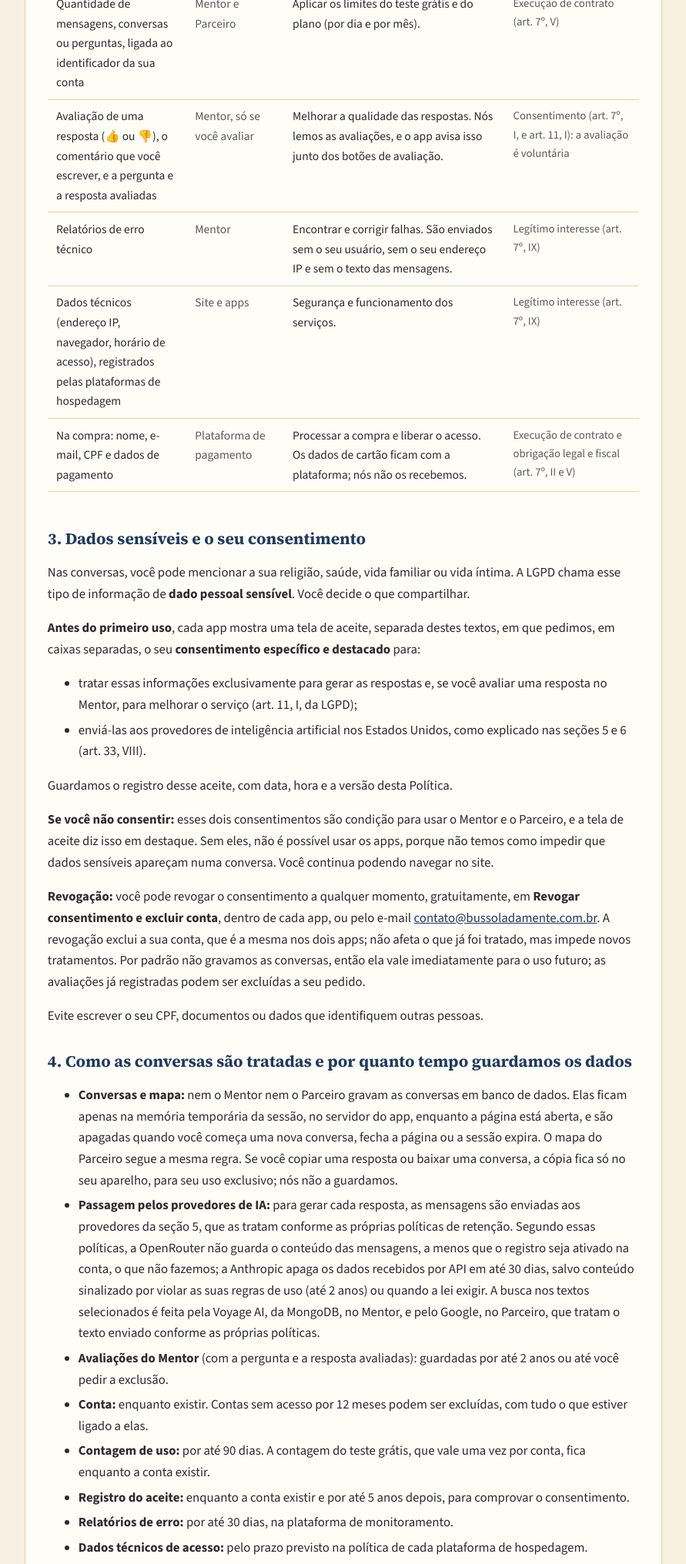
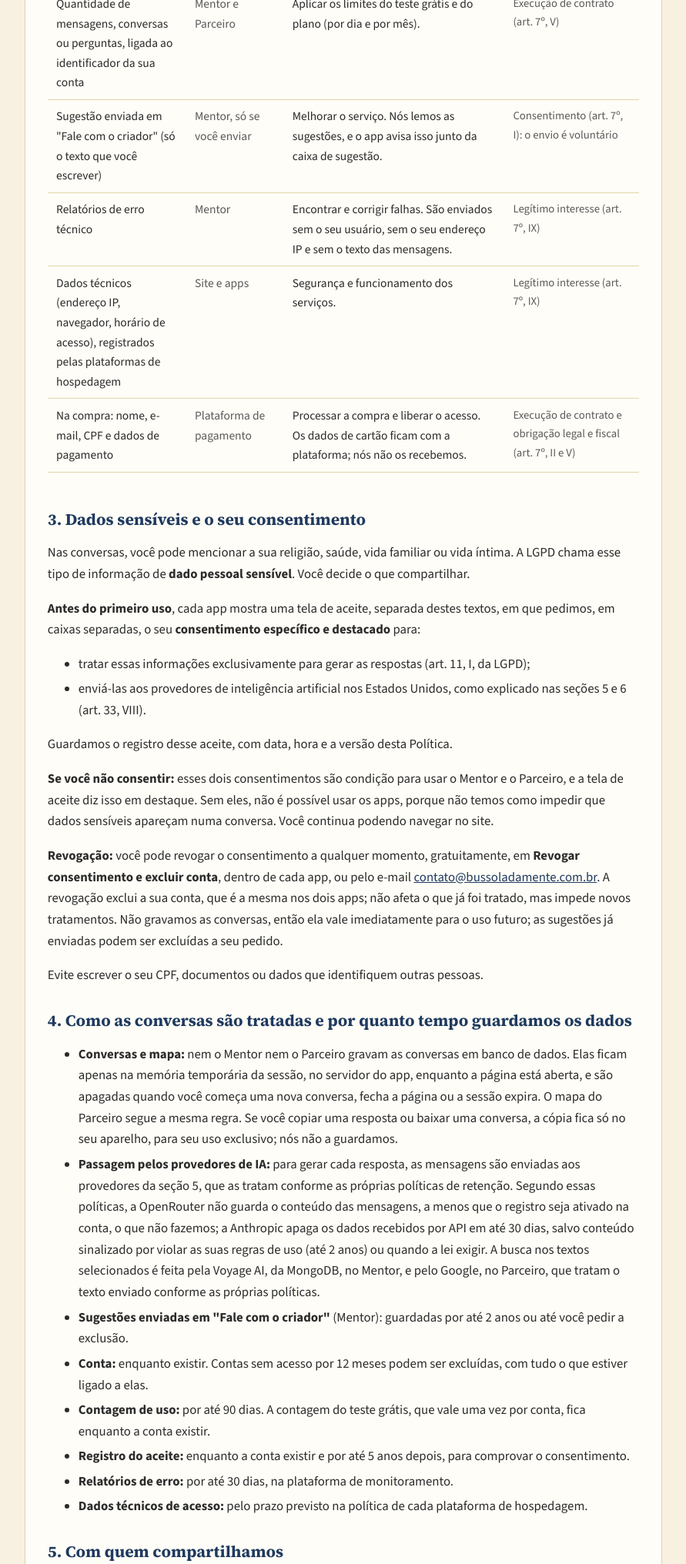
Before and after one commit to mois0770/bussoladamente, a plain HTML site: page privacidade.html in a window 1280 px wide. Shown: the part 1560-3592 px from the top of the page at 77% size, without its empty margins (194-1085 px from the left). Drawn offline with nearby package versions, Linux system fonts and the light colour scheme.

Commit message:
Termos e Política: sem avaliação; só a sugestão de "Fale com o criador" é guardada
Co-Authored-By: Claude Opus 5.5 <noreply@anthropic.com>

```diff
--- a/privacidade.html
+++ b/privacidade.html
@@ -94,7 +94,7 @@ thead th { background: var(--pergaminho-escuro); color: var(--azul); }
       <tr><td>Mensagens que você escreve e as respostas</td><td class="app" data-rotulo="Onde">Mentor e Parceiro</td><td data-rotulo="Para quê">Gerar cada resposta.</td><td class="base" data-rotulo="Base legal">Execução de contrato (art. 7º, V); quando houver dados sensíveis, o seu consentimento (art. 11, I)</td></tr>
       <tr><td>Resumo interno da conversa (o "mapa"), criado pela IA</td><td class="app" data-rotulo="Onde">Parceiro</td><td data-rotulo="Para quê">Manter o fio da conversa entre uma resposta e outra.</td><td class="base" data-rotulo="Base legal">As mesmas das mensagens</td></tr>
       <tr><td>Quantidade de mensagens, conversas ou perguntas, ligada ao identificador da sua conta</td><td class="app" data-rotulo="Onde">Mentor e Parceiro</td><td data-rotulo="Para quê">Aplicar os limites do teste grátis e do plano (por dia e por mês).</td><td class="base" data-rotulo="Base legal">Execução de contrato (art. 7º, V)</td></tr>
-      <tr><td>Avaliação de uma resposta (👍&nbsp;ou&nbsp;👎), o comentário que você escrever, e a pergunta e a resposta avaliadas</td><td class="app" data-rotulo="Onde">Mentor, só se você avaliar</td><td data-rotulo="Para quê">Melhorar a qualidade das respostas. Nós lemos as avaliações, e o app avisa isso junto dos botões de avaliação.</td><td class="base" data-rotulo="Base legal">Consentimento (art. 7º, I, e art. 11, I): a avaliação é voluntária</td></tr>
+      <tr><td>Sugestão enviada em "Fale com o criador" (só o texto que você escrever)</td><td class="app" data-rotulo="Onde">Mentor, só se você enviar</td><td data-rotulo="Para quê">Melhorar o serviço. Nós lemos as sugestões, e o app avisa isso junto da caixa de sugestão.</td><td class="base" data-rotulo="Base legal">Consentimento (art. 7º, I): o envio é voluntário</td></tr>
       <tr><td>Relatórios de erro técnico</td><td class="app" data-rotulo="Onde">Mentor</td><td data-rotulo="Para quê">Encontrar e corrigir falhas. São enviados sem o seu usuário, sem o seu endereço IP e sem o texto das mensagens.</td><td class="base" data-rotulo="Base legal">Legítimo interesse (art. 7º, IX)</td></tr>
       <tr><td>Dados técnicos (endereço IP, navegador, horário de acesso), registrados pelas plataformas de hospedagem</td><td class="app" data-rotulo="Onde">Site e apps</td><td data-rotulo="Para quê">Segurança e funcionamento dos serviços.</td><td class="base" data-rotulo="Base legal">Legítimo interesse (art. 7º, IX)</td></tr>
       <tr><td>Na compra: nome, e-mail, CPF e dados de pagamento</td><td class="app" data-rotulo="Onde">Plataforma de pagamento</td><td data-rotulo="Para quê">Processar a compra e liberar o acesso. Os dados de cartão ficam com a plataforma; nós não os recebemos.</td><td class="base" data-rotulo="Base legal">Execução de contrato e obrigação legal e fiscal (art. 7º, II e V)</td></tr>
@@ -106,19 +106,19 @@ thead th { background: var(--pergaminho-escuro); color: var(--azul); }
   <p>Nas conversas, você pode mencionar a sua religião, saúde, vida familiar ou vida íntima. A LGPD chama esse tipo de informação de <strong>dado pessoal sensível</strong>. Você decide o que compartilhar.</p>
   <p><strong>Antes do primeiro uso</strong>, cada app mostra uma tela de aceite, separada destes textos, em que pedimos, em caixas separadas, o seu <strong>consentimento específico e destacado</strong> para:</p>
   <ul>
-    <li>tratar essas informações exclusivamente para gerar as respostas e, se você avaliar uma resposta no Mentor, para melhorar o serviço (art. 11, I, da LGPD);</li>
+    <li>tratar essas informações exclusivamente para gerar as respostas (art. 11, I, da LGPD);</li>
     <li>enviá-las aos provedores de inteligência artificial nos Estados Unidos, como explicado nas seções 5 e 6 (art. 33, VIII).</li>
   </ul>
   <p>Guardamos o registro desse aceite, com data, hora e a versão desta Política.</p>
   <p><strong>Se você não consentir:</strong> esses dois consentimentos são condição para usar o Mentor e o Parceiro, e a tela de aceite diz isso em destaque. Sem eles, não é possível usar os apps, porque não temos como impedir que dados sensíveis apareçam numa conversa. Você continua podendo navegar no site.</p>
-  <p><strong>Revogação:</strong> você pode revogar o consentimento a qualquer momento, gratuitamente, em <strong>Revogar consentimento e excluir conta</strong>, dentro de cada app, ou pelo e-mail <a href="mailto:contato@bussoladamente.com.br">contato@bussoladamente.com.br</a>. A revogação exclui a sua conta, que é a mesma nos dois apps; não afeta o que já foi tratado, mas impede novos tratamentos. Por padrão não gravamos as conversas, então ela vale imediatamente para o uso futuro; as avaliações já registradas podem ser excluídas a seu pedido.</p>
+  <p><strong>Revogação:</strong> você pode revogar o consentimento a qualquer momento, gratuitamente, em <strong>Revogar consentimento e excluir conta</strong>, dentro de cada app, ou pelo e-mail <a href="mailto:contato@bussoladamente.com.br">contato@bussoladamente.com.br</a>. A revogação exclui a sua conta, que é a mesma nos dois apps; não afeta o que já foi tratado, mas impede novos tratamentos. Não gravamos as conversas, então ela vale imediatamente para o uso futuro; as sugestões já enviadas podem ser excluídas a seu pedido.</p>
   <p>Evite escrever o seu CPF, documentos ou dados que identifiquem outras pessoas.</p>
 
   <h2>4. Como as conversas são tratadas e por quanto tempo guardamos os dados</h2>
   <ul>
     <li><strong>Conversas e mapa:</strong> nem o Mentor nem o Parceiro gravam as conversas em banco de dados. Elas ficam apenas na memória temporária da sessão, no servidor do app, enquanto a página está aberta, e são apagadas quando você começa uma nova conversa, fecha a página ou a sessão expira. O mapa do Parceiro segue a mesma regra. Se você copiar uma resposta ou baixar uma conversa, a cópia fica só no seu aparelho, para seu uso exclusivo; nós não a guardamos.</li>
     <li><strong>Passagem pelos provedores de IA:</strong> para gerar cada resposta, as mensagens são enviadas aos provedores da seção 5, que as tratam conforme as próprias políticas de retenção. Segundo essas políticas, a OpenRouter não guarda o conteúdo das mensagens, a menos que o registro seja ativado na conta, o que não fazemos; a Anthropic apaga os dados recebidos por API em até 30 dias, salvo conteúdo sinalizado por violar as suas regras de uso (até 2 anos) ou quando a lei exigir. A busca nos textos selecionados é feita pela Voyage AI, da MongoDB, no Mentor, e pelo Google, no Parceiro, que tratam o texto enviado conforme as próprias políticas.</li>
-    <li><strong>Avaliações do Mentor</strong> (com a pergunta e a resposta avaliadas): guardadas por até 2 anos ou até você pedir a exclusão.</li>
+    <li><strong>Sugestões enviadas em "Fale com o criador"</strong> (Mentor): guardadas por até 2 anos ou até você pedir a exclusão.</li>
     <li><strong>Conta:</strong> enquanto existir. Contas sem acesso por 12 meses podem ser excluídas, com tudo o que estiver ligado a elas.</li>
     <li><strong>Contagem de uso:</strong> por até 90 dias. A contagem do teste grátis, que vale uma vez por conta, fica enquanto a conta existir.</li>
     <li><strong>Registro do aceite:</strong> enquanto a conta existir e por até 5 anos depois, para comprovar o consentimento.</li>
@@ -138,7 +138,7 @@ thead th { background: var(--pergaminho-escuro); color: var(--azul); }
       <tr><td>Snowflake Inc. (Streamlit Community Cloud)</td><td data-rotulo="Recebe">Dados técnicos de acesso e o tráfego dos apps; no Parceiro, as contas de acesso criadas antes do login por e-mail (senha como hash)</td><td data-rotulo="Para quê">Hospedar os apps</td><td data-rotulo="Onde">Estados Unidos</td></tr>
       <tr><td>Supabase, Inc.</td><td data-rotulo="Recebe">As contas dos dois apps (e-mail e senha como hash), os registros de aceite e a contagem de uso</td><td data-rotulo="Para quê">Banco de dados</td><td data-rotulo="Onde">Estados Unidos</td></tr>
       <tr><td>Resend, Inc.</td><td data-rotulo="Recebe">O seu e-mail e o código enviado a ele</td><td data-rotulo="Para quê">Enviar os e-mails de serviço (confirmação da conta e nova senha)</td><td data-rotulo="Onde">Estados Unidos</td></tr>
-      <tr><td>Google LLC (Google Forms e Planilhas)</td><td data-rotulo="Recebe">As avaliações do Mentor, com a pergunta e a resposta avaliadas</td><td data-rotulo="Para quê">Guardar as avaliações</td><td data-rotulo="Onde">Estados Unidos</td></tr>
+      <tr><td>Google LLC (Google Forms e Planilhas)</td><td data-rotulo="Recebe">As sugestões enviadas em "Fale com o criador", no Mentor</td><td data-rotulo="Para quê">Guardar as sugestões</td><td data-rotulo="Onde">Estados Unidos</td></tr>
       <tr><td>Functional Software, Inc. (Sentry)</td><td data-rotulo="Recebe">Relatórios de erro técnico do Mentor</td><td data-rotulo="Para quê">Monitorar falhas</td><td data-rotulo="Onde">Estados Unidos</td></tr>
       <tr><td>GitHub, Inc. (GitHub Pages)</td><td data-rotulo="Recebe">Dados técnicos de acesso ao site</td><td data-rotulo="Para quê">Hospedar o site</td><td data-rotulo="Onde">Estados Unidos</td></tr>
       <tr><td>ImprovMX Incorporated</td><td data-rotulo="Recebe">As mensagens enviadas para contato@bussoladamente.com.br, com o seu e-mail</td><td data-rotulo="Para quê">Encaminhar essas mensagens à nossa caixa de e-mail (Gmail)</td><td data-rotulo="Onde">Estados Unidos</td></tr>
@@ -159,7 +159,7 @@ thead th { background: var(--pergaminho-escuro); color: var(--azul); }
     <li>correção de dados incompletos, inexatos ou desatualizados;</li>
     <li>anonimização, bloqueio ou eliminação de dados desnecessários, excessivos ou tratados em desacordo com a lei;</li>
     <li>portabilidade dos dados;</li>
-    <li>eliminação dos dados tratados com o seu consentimento, inclusive a sua conta e as suas avaliações;</li>
+    <li>eliminação dos dados tratados com o seu consentimento, inclusive a sua conta e as suas sugestões;</li>
     <li>informação sobre com quem compartilhamos seus dados;</li>
     <li>informação sobre a possibilidade de não consentir e as consequências disso (veja a seção 3);</li>
     <li>revogação do consentimento.</li>
```
Also changed, not shown: termos.html (+2 -2 lines).
